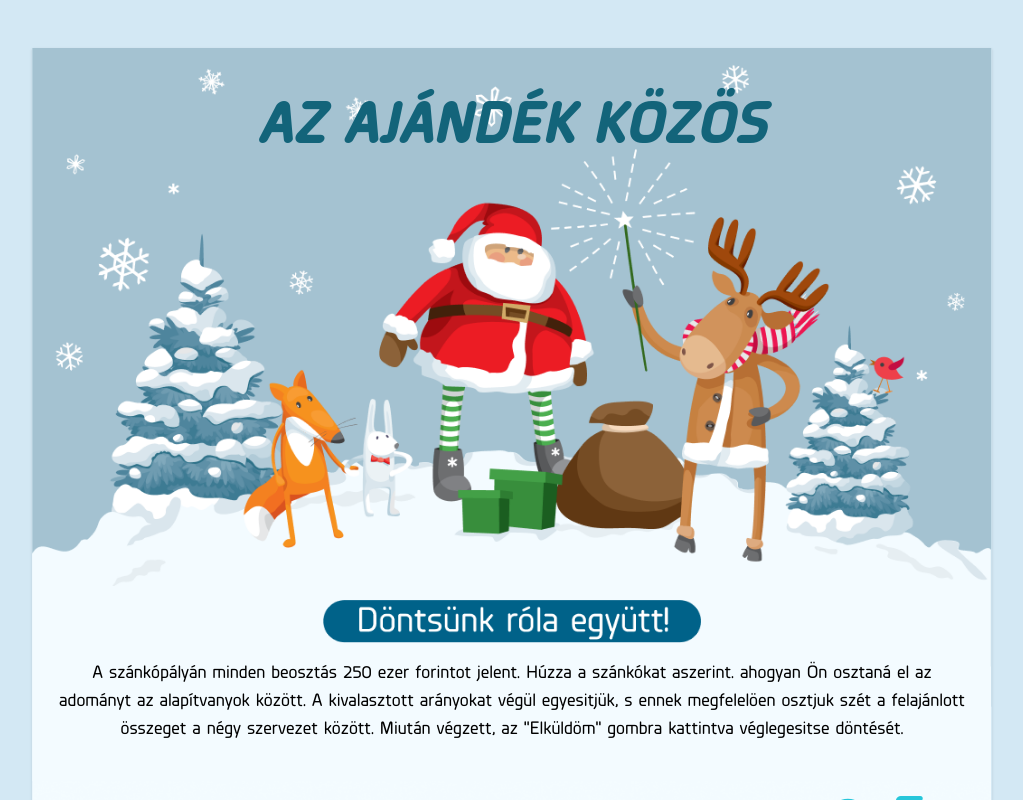
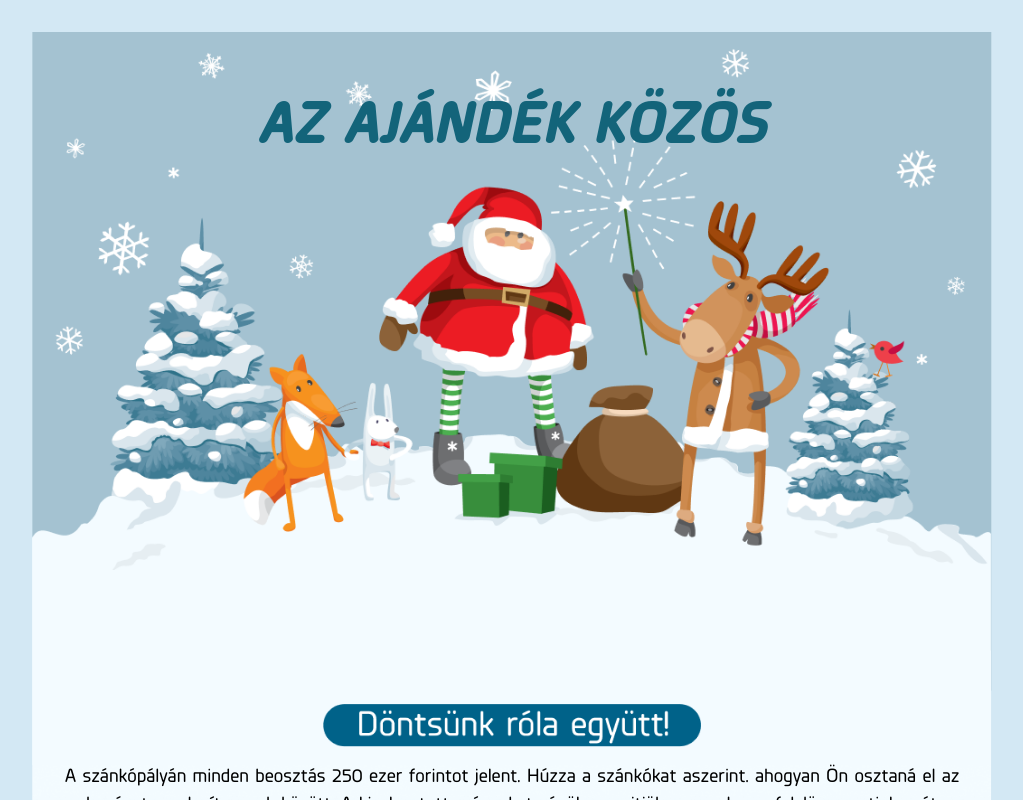
Before and after one commit to brutumfulmen97/sp-sanke, a Next.js app: page / in a window 1280 px wide. Shown: the top 800 px of the page, without its empty margins (128-1151 px from the left). Built offline with nearby package versions, Linux system fonts and the light colour scheme; a small style sheet from the web is missing.

Commit message:
started refactoring styles from tw to scss

```diff
--- a/src/app/globals.scss
+++ b/src/app/globals.scss
@@ -2,12 +2,15 @@
 @tailwind components;
 @tailwind utilities;
 
+$mobile: "only screen and (min-width: 450px)";
+$sm: "only screen and (min-width: 640px)";
+$md: "only screen and (min-width: 768px)";
+$tablet: "only screen and (min-width: 960px)";
+$lg: "only screen and (min-width: 1024px)";
+$xl: "only screen and (min-width: 1280px)";
+$xxl: "only screen and (min-width: 1536px)";
+
 @import url("//hello.myfonts.net/count/31b299");
-
-@font-face {
-    font-family: "Planer-ExtraLightItalic";
-    src: url("/webfonts/31B299_0_0.ttf") format("truetype");
-}
 
 @font-face {
     font-family: "Planer-ExtraBold";
@@ -20,23 +23,8 @@
 }
 
 @font-face {
-    font-family: "Planer-ExtraLight";
-    src: url("/webfonts/31B299_3_0.ttf") format("truetype");
-}
-
-@font-face {
     font-family: "Planer-Bold";
     src: url("/webfonts/31B299_4_0.ttf") format("truetype");
-}
-
-@font-face {
-    font-family: "Planer-Regular";
-    src: url("/webfonts/31B299_5_0.ttf") format("truetype");
-}
-
-@font-face {
-    font-family: "Planer-Light";
-    src: url("/webfonts/31B299_6_0.ttf") format("truetype");
 }
 
 @font-face {
@@ -45,52 +33,27 @@
 }
 
 @font-face {
-    font-family: "Planer-LightItalic";
-    src: url("/webfonts/31B299_8_0.ttf") format("truetype");
-}
-
-@font-face {
-    font-family: "Planer-Italic";
-    src: url("/webfonts/31B299_9_0.ttf") format("truetype");
-}
-
-@font-face {
-    font-family: "Planer-BoldItalic";
-    src: url("/webfonts/31B299_A_0.ttf") format("truetype");
-}
-
-@font-face {
-    font-family: "Planer-DemiBold";
-    src: url("/webfonts/31B299_B_0.ttf") format("truetype");
-}
-
-@font-face {
     font-family: "Planer-DemiBoldItalic";
     src: url("/webfonts/31B299_C_0.ttf") format("truetype");
 }
 
-@font-face {
-    font-family: "Planer-MediumItalic";
-    src: url("/webfonts/31B299_D_0.ttf") format("truetype");
-}
-
-.title {
+.fontMedium {
     font-family: "Planer-Medium";
 }
 
-.button {
+.fontBold {
     font-family: "Planer-Bold";
 }
 
-.ft {
+.fontDemiBoldItalic {
     font-family: "Planer-DemiBoldItalic";
 }
 
-.value {
+.fontExtraBold {
     font-family: "Planer-ExtraBold";
 }
 
-.boldItalic {
+.fontExtraBoldItalic {
     font-family: "Planer-ExtraBoldItalic";
 }
 
@@ -110,3 +73,90 @@ td,
 th {
     border: 1px solid black;
 }
+
+.container {
+    width: 100%;
+    max-width: 100%;
+    height: 100%;
+    display: flex;
+    justify-content: center;
+    align-items: center;
+
+    //tablet shadow mt-12 mb-12
+}
+
+main {
+    width: 100%;
+    max-width: 960px;
+    height: 100%;
+    padding-bottom: 2rem;
+    margin-top: 2rem;
+
+    h1 {
+        position: absolute;
+        left: 50%;
+        top: 3%;
+        transform: translateX(-50%);
+        z-index: 10;
+        text-align: center;
+        color: #13647a;
+    }
+
+    .main__content {
+        position: absolute;
+        left: 50%;
+        transform: translateX(-50%);
+        padding-inline: 0.5rem;
+        width: 100%;
+        max-width: 960px;
+        margin-top: 55%;
+        display: flex;
+        flex-direction: column;
+        align-items: center;
+        justify-content: start;
+
+        p {
+            padding-inline: 1rem;
+            font-size: 1.2rem;
+            text-align: center;
+            margin-top: 1rem;
+        }
+
+        .main__content-container {
+            width: 100%;
+            height: 100%;
+            margin-bottom: 6rem;
+
+            div {
+                width: 100%;
+                padding-inline: 3rem;
+                margin-top: 3rem;
+                display: flex;
+                justify-content: center;
+                align-items: center;
+                gap: 3rem;
+            }
+            button {
+                width: 100%;
+                padding: 0.25rem 0;
+                border-radius: 50%;
+                font-size: 0.8rem;
+            }
+            .main__content-container-button-back {
+                background: #e3f6fc;
+                border: 3px solid #78909c;
+                color: #78909c;
+            }
+
+            .main__content-container-button-save {
+                background: #14a351;
+                border: 3px solid white;
+                color: white;
+
+                &:disabled {
+                    background: #8caab5;
+                }
+            }
+        }
+    }
+}
--- a/src/app/page.tsx
+++ b/src/app/page.tsx
@@ -65,8 +65,8 @@ export default function Home() {
     }
 
     return (
-        <div className="w-full max-w-[100%] h-full flex items-center justify-center">
-            <main className="w-full h-full pb-4 tablet:shadow tablet:mt-12 tablet:mb-12 border-black max-w-[960px]">
+        <div className="container">
+            <main>
                 <Image
                     src={"/bgImage.png"}
                     width={1920}
@@ -78,10 +78,10 @@ export default function Home() {
                         height: "auto",
                     }}
                 />
-                <h1 className="absolute left-[50%] -translate-x-[50%] top-[3%] tablet:top-[12%] z-10 boldItalic text-lg mobile:text-3xl tablet:text-6xl text-center text-[#13647A]">
+                <h1 className="absolute left-[50%] -translate-x-[50%] top-[3%] tablet:top-[12%] z-10 fontExtraBoldItalic text-lg mobile:text-3xl tablet:text-6xl text-center text-[#13647A]">
                     AZ AJÁNDÉK KÖZÖS
                 </h1>
-                <div className="absolute left-[50%] -translate-x-[50%] px-2 w-full max-w-[960px] inset-0 mt-[55%] tablet:mt-[600px] flex flex-col items-center justify-start ">
+                <div className="absolute left-[50%] -translate-x-[50%] px-2 w-full max-w-[960px] inset-0 mt-[55%] tablet:mt-[600px] flex flex-col items-center justify-start main__content">
                     <Image
                         src="/dugme.png"
                         width={300}
@@ -89,9 +89,9 @@ export default function Home() {
                         style={{
                             width: "40%",
                         }}
-                        alt="dugme"
+                        alt="button"
                     />
-                    <p className="title px-4 text-lg text-center mt-4">
+                    <p className="fontMedium px-4 text-lg text-center mt-4">
                         A szánkópályán minden beosztás 250 ezer forintot jelent.
                         Húzza a szánkókat aszerint. ahogyan Ön osztaná el az
                         adományt az alapítvanyok között. A kivalasztott
@@ -125,12 +125,12 @@ export default function Home() {
                                             setTotal(0);
                                         }}
                                         disabled={total === 0}
-                                        className="w-full py-1 md:py-2 bg-[#e3f6fc] border-[3px] border-[#78909c] text-[#78909c] rounded-full button text-sm md:text-2xl"
+                                        className="w-full py-1 md:py-2 bg-[#e3f6fc] border-[3px] border-[#78909c] text-[#78909c] rounded-full fontBold text-sm md:text-2xl main__content-container-button-back "
                                     >
                                         VISSZAÁLLÍTÁS
                                     </button>
                                     <button
-                                        className="w-full py-1 md:py-2 bg-[#14A351] disabled:bg-[#8caab5] border-[3px] border-white rounded-full text-white button text-sm md:text-2xl"
+                                        className="w-full py-1 md:py-2 bg-[#14A351] disabled:bg-[#8caab5] border-[3px] border-white rounded-full text-white fontBold text-sm md:text-2xl main__content-container-button-save"
                                         onClick={handleSubmit}
                                         disabled={total < 3_000_000}
                                     >
--- a/src/components/Charity.tsx
+++ b/src/components/Charity.tsx
@@ -67,12 +67,12 @@ const Charity = ({ title, image, link, id, parent, value }: TCharityProps) => {
 
     return (
         <div className="w-full relative mt-12">
-            <h2 className="w-full text-end pr-[5%] text-lg mobile:text-4xl md:text-6xl text-[#26C6DA] value">
+            <h2 className="w-full text-end pr-[5%] text-lg mobile:text-4xl md:text-6xl text-[#26C6DA] fontExtraBold">
                 {new Intl.NumberFormat("hu-HU", {
                     currency: "HUF",
                     maximumFractionDigits: 0,
                 }).format(+parent * 250000)}{" "}
-                <span className="ft">Ft</span>
+                <span className="fontDemiBoldItalic">Ft</span>
             </h2>
             <Image
                 src={image}
@@ -128,7 +128,7 @@ const Charity = ({ title, image, link, id, parent, value }: TCharityProps) => {
                         />
                     </a>
 
-                    <p className="text-[8px] mobile:text-lg md:text-2xl title">
+                    <p className="text-[8px] mobile:text-lg md:text-2xl fontMedium">
                         {title.toUpperCase()}
                     </p>
                 </div>
@@ -149,10 +149,10 @@ const Charity = ({ title, image, link, id, parent, value }: TCharityProps) => {
                                 alt="close btn"
                             />
                         </button>
-                        <h1 className="text-3xl text-center mb-4 button">
+                        <h1 className="text-3xl text-center mb-4 fontBold">
                             {title.toUpperCase()}
                         </h1>
-                        <p className="title text-sm mobile:text-lg">
+                        <p className="fontMedium text-sm mobile:text-lg">
                             {popupTexts[id - 1]}
                         </p>
                     </div>
```
